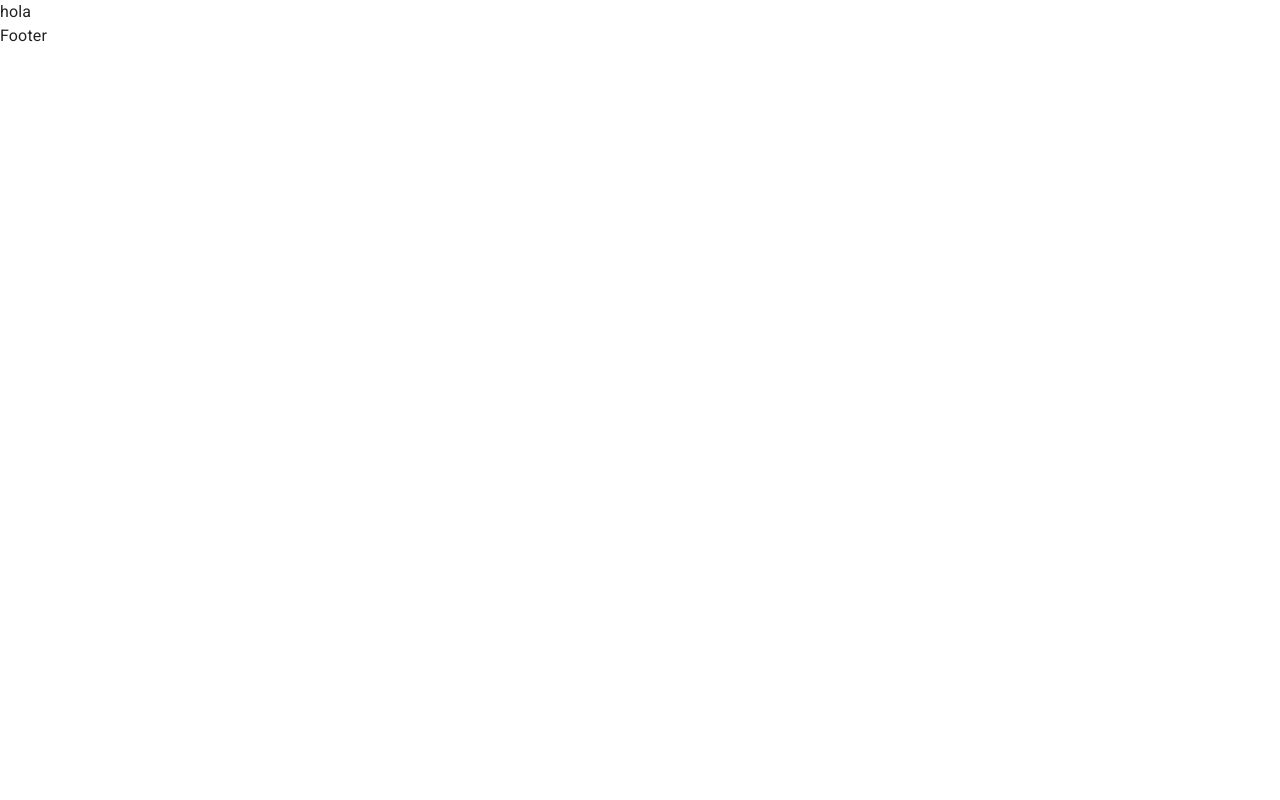
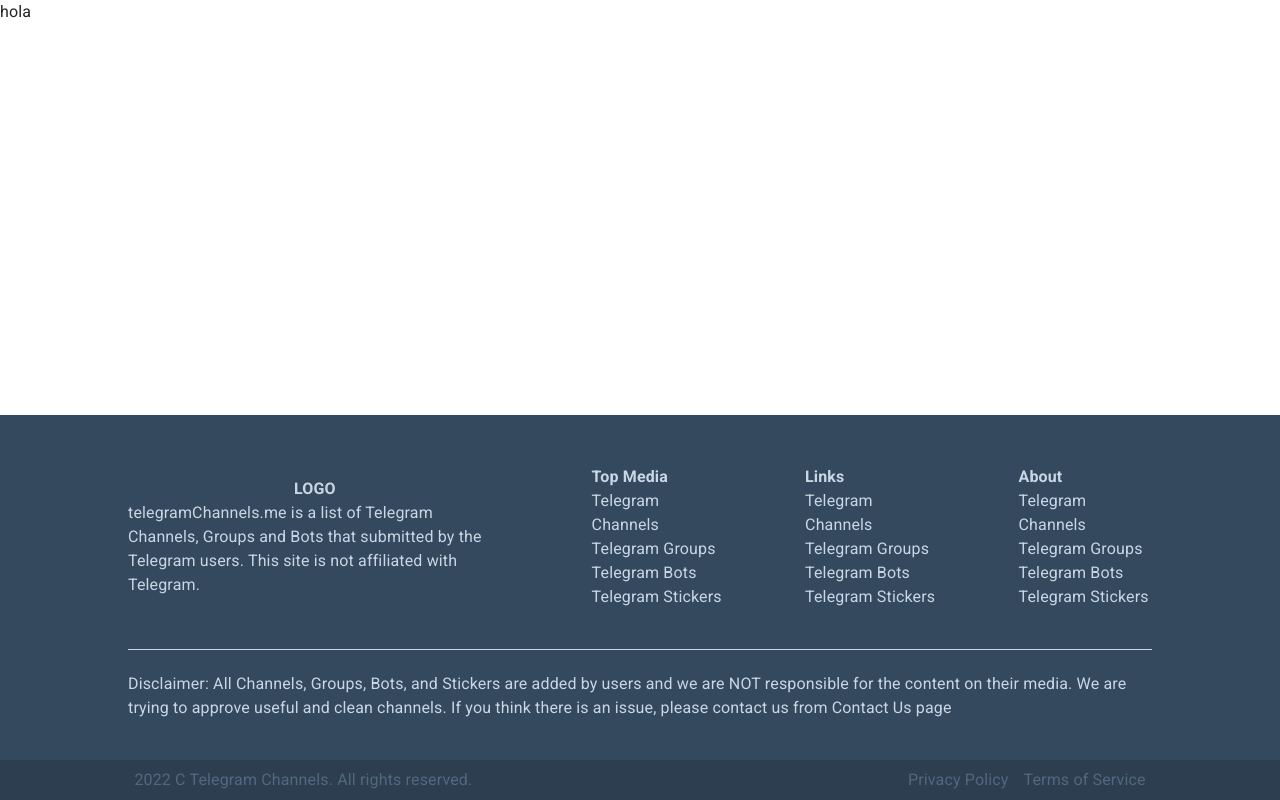
Before and after one commit to agsosa/minerank, a Next.js app in the folder client/: page / in a window 1280 px wide. Built offline with nearby package versions, Linux system fonts and the light colour scheme.

Commit message:
Init footer component

```diff
--- /dev/null
+++ b/client/src/components/common/Footer/Footer.styled.tsx
@@ -0,0 +1,77 @@
+import { WIDTH_CONTENT } from "src/utils/style.utils";
+import styled from "styled-components";
+
+export const Container = styled.div`
+  margin-top: auto;
+  width: 100%;
+
+  background-color: #34495E;
+  color: #c9d6e4;
+
+  display: flex;
+  flex-direction: column;
+  justify-content: center;
+  align-items: center;
+  gap: 40px;
+
+  font-size: 16px;
+  line-height: 1.5;
+  padding-top: 50px;
+`;
+
+export const AppDescription = styled.div`
+  display: flex;
+  flex-direction: column;
+  justify-content: center;
+  align-items: center;
+  width: 40%;
+`;
+
+export const Disclaimer = styled.p`
+  border-top: 1px solid #c9d6e4;
+  padding-top: 22px;
+  ${WIDTH_CONTENT}
+`;
+
+export const ColumnsContainer = styled.div`
+  display: flex;
+  width: 60%;
+  justify-content: center;
+  align-items: center;
+  gap: 80px;
+`;
+
+export const Column = styled.div`
+  display: flex;
+  flex-direction: column;
+`;
+
+export const FlexContainer = styled.div`
+  display: flex;
+  justify-content: center;
+  gap: 90px;
+  ${WIDTH_CONTENT}
+`;
+
+export const Copyright = styled.div`
+  width: 100%;
+  background-color: #2C3E50;
+  color: #51687F;
+  display: flex;
+  align-items: center;
+  justify-content: center;
+  padding: 8px;
+`;
+
+export const CopyrightContent = styled.div`
+  display: flex;
+  justify-content: space-between;
+  align-items: center;
+
+  #links {
+    display: flex;
+    gap: 15px;
+  }
+
+  ${WIDTH_CONTENT}
+`;
--- a/client/src/components/common/Footer/Footer.tsx
+++ b/client/src/components/common/Footer/Footer.tsx
@@ -1,5 +1,71 @@
+import {
+  Container,
+  AppDescription,
+  Disclaimer,
+  ColumnsContainer,
+  Column,
+  FlexContainer,
+  Copyright,
+  CopyrightContent,
+} from "./Footer.styled";
+
 const Footer = () => {
-  return <p>Footer</p>;
+  return (
+    <Container>
+      <FlexContainer>
+        <AppDescription>
+          <b>LOGO</b>
+          <p>
+            telegramChannels.me is a list of Telegram Channels, Groups and Bots that submitted by
+            the Telegram users. This site is not affiliated with Telegram.
+          </p>
+        </AppDescription>
+
+        <ColumnsContainer>
+          <Column>
+            <b>Top Media</b>
+            <p>Telegram Channels</p>
+            <p>Telegram Groups</p>
+            <p>Telegram Bots</p>
+            <p>Telegram Stickers</p>
+          </Column>
+
+          <Column>
+            <b>Links</b>
+            <p>Telegram Channels</p>
+            <p>Telegram Groups</p>
+            <p>Telegram Bots</p>
+            <p>Telegram Stickers</p>
+          </Column>
+
+          <Column>
+            <b>About</b>
+            <p>Telegram Channels</p>
+            <p>Telegram Groups</p>
+            <p>Telegram Bots</p>
+            <p>Telegram Stickers</p>
+          </Column>
+        </ColumnsContainer>
+      </FlexContainer>
+
+      <Disclaimer>
+        Disclaimer: All Channels, Groups, Bots, and Stickers are added by users and we are NOT
+        responsible for the content on their media. We are trying to approve useful and clean
+        channels. If you think there is an issue, please contact us from Contact Us page
+      </Disclaimer>
+
+      <Copyright>
+        <CopyrightContent>
+          <p>2022 C Telegram Channels. All rights reserved.</p>
+
+          <div id="links">
+            <p>Privacy Policy</p>
+            <p>Terms of Service</p>
+          </div>
+        </CopyrightContent>
+      </Copyright>
+    </Container>
+  );
 };
 
 export default Footer;
--- /dev/null
+++ b/client/src/utils/style.utils.ts
@@ -0,0 +1,3 @@
+export const WIDTH_CONTENT = `
+    width: 80%;
+`;
```
